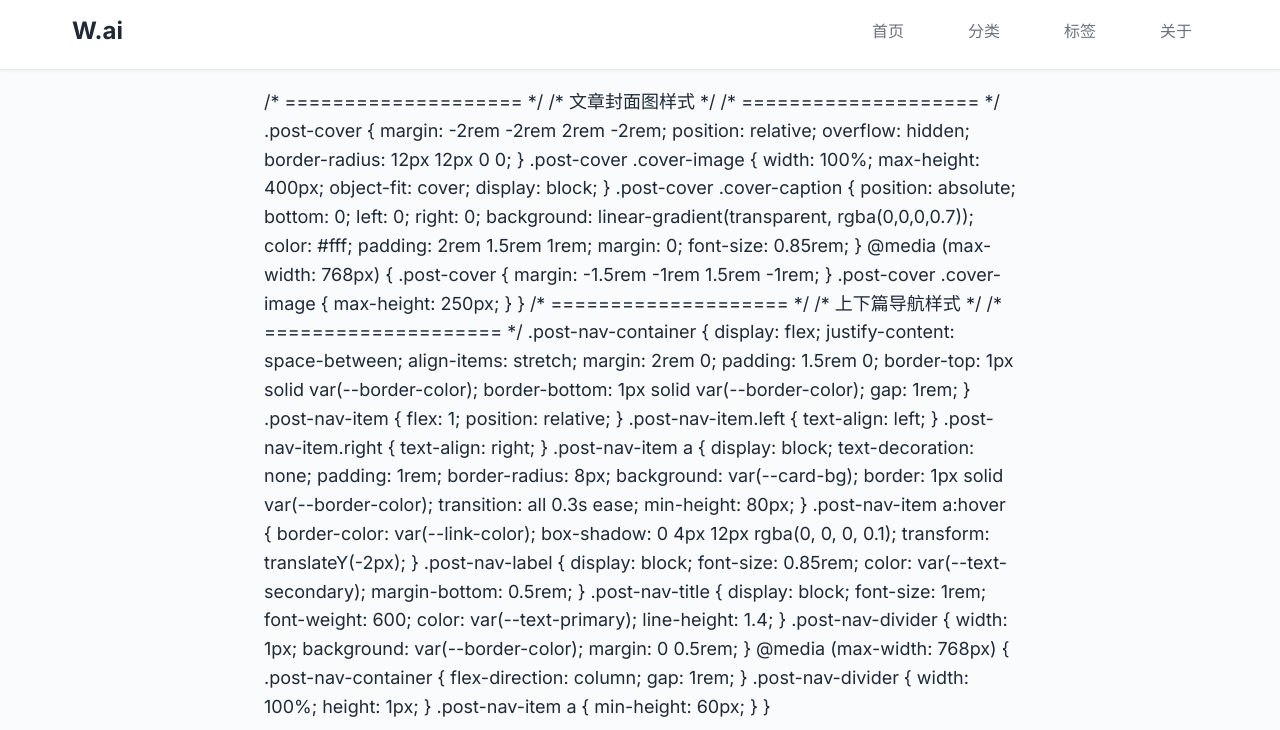
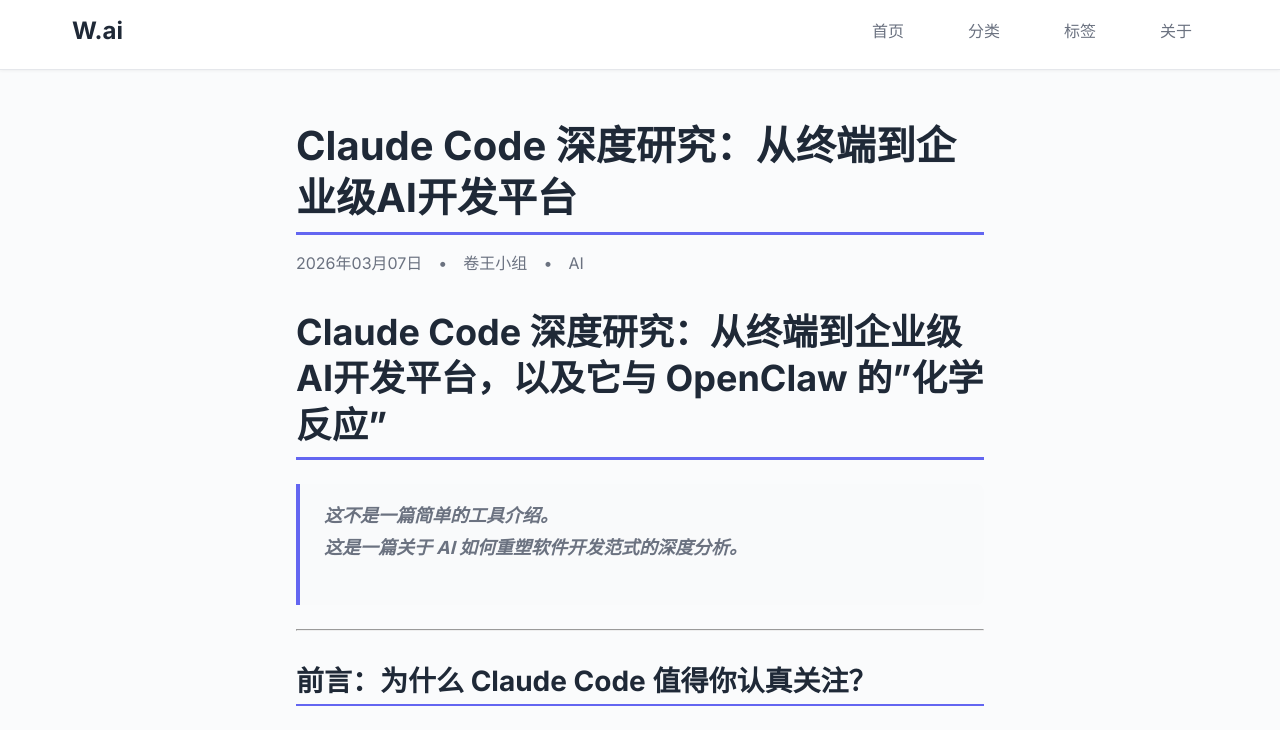
Before and after one commit to wujiaming88/wujiaming88.github.io, a Jekyll site: the page built from _posts/2026-03-07-claude-code-deep-research.md, in a window 1280 px wide and 1400 px high. Shown: the top 730 px of the window. Built offline with Jekyll 4.4.1, drawn with Linux system fonts in a browser that asks for light colours; some of the changed text lies outside the part shown; grey boxes are pictures that could not be loaded.

Commit message:
回滚：恢复到稳定版本

```diff
--- a/_includes/post_styles.html
+++ b/_includes/post_styles.html
@@ -512,122 +512,3 @@
     });
 });
 </script>
-/* ==================== */
-/* 文章封面图样式 */
-/* ==================== */
-.post-cover {
-    margin: -2rem -2rem 2rem -2rem;
-    position: relative;
-    overflow: hidden;
-    border-radius: 12px 12px 0 0;
-}
-
-.post-cover .cover-image {
-    width: 100%;
-    max-height: 400px;
-    object-fit: cover;
-    display: block;
-}
-
-.post-cover .cover-caption {
-    position: absolute;
-    bottom: 0;
-    left: 0;
-    right: 0;
-    background: linear-gradient(transparent, rgba(0,0,0,0.7));
-    color: #fff;
-    padding: 2rem 1.5rem 1rem;
-    margin: 0;
-    font-size: 0.85rem;
-}
-
-@media (max-width: 768px) {
-    .post-cover {
-        margin: -1.5rem -1rem 1.5rem -1rem;
-    }
-
-    .post-cover .cover-image {
-        max-height: 250px;
-    }
-}
-
-/* ==================== */
-/* 上下篇导航样式 */
-/* ==================== */
-.post-nav-container {
-    display: flex;
-    justify-content: space-between;
-    align-items: stretch;
-    margin: 2rem 0;
-    padding: 1.5rem 0;
-    border-top: 1px solid var(--border-color);
-    border-bottom: 1px solid var(--border-color);
-    gap: 1rem;
-}
-
-.post-nav-item {
-    flex: 1;
-    position: relative;
-}
-
-.post-nav-item.left {
-    text-align: left;
-}
-
-.post-nav-item.right {
-    text-align: right;
-}
-
-.post-nav-item a {
-    display: block;
-    text-decoration: none;
-    padding: 1rem;
-    border-radius: 8px;
-    background: var(--card-bg);
-    border: 1px solid var(--border-color);
-    transition: all 0.3s ease;
-    min-height: 80px;
-}
-
-.post-nav-item a:hover {
-    border-color: var(--link-color);
-    box-shadow: 0 4px 12px rgba(0, 0, 0, 0.1);
-    transform: translateY(-2px);
-}
-
-.post-nav-label {
-    display: block;
-    font-size: 0.85rem;
-    color: var(--text-secondary);
-    margin-bottom: 0.5rem;
-}
-
-.post-nav-title {
-    display: block;
-    font-size: 1rem;
-    font-weight: 600;
-    color: var(--text-primary);
-    line-height: 1.4;
-}
-
-.post-nav-divider {
-    width: 1px;
-    background: var(--border-color);
-    margin: 0 0.5rem;
-}
-
-@media (max-width: 768px) {
-    .post-nav-container {
-        flex-direction: column;
-        gap: 1rem;
-    }
-
-    .post-nav-divider {
-        width: 100%;
-        height: 1px;
-    }
-
-    .post-nav-item a {
-        min-height: 60px;
-    }
-}
--- a/_layouts/post.html
+++ b/_layouts/post.html
@@ -7,16 +7,6 @@
 <main class="page-content" aria-label="Content">
   <div class="wrapper">
     <article class="post h-entry" itemscope itemtype="http://schema.org/BlogPosting">
-      <!-- 文章封面图 -->
-      {% if page.cover_image %}
-      <div class="post-cover">
-        <img src="{{ page.cover_image | relative_url }}" alt="{{ page.title }}" class="cover-image">
-        {% if page.cover_caption %}
-        <p class="cover-caption">{{ page.cover_caption }}</p>
-        {% endif %}
-      </div>
-      {% endif %}
-
       <!-- 文章标题区 -->
       <div class="post-header">
         <h1 class="post-title p-name" itemprop="name headline">
@@ -59,31 +49,6 @@
         <!-- 分享按钮 -->
         {% include share_buttons.html %}
       </footer>
-
-      <!-- 上下篇导航 -->
-      <div class="post-nav-container">
-        {% if page.previous %}
-        <div class="post-nav-item left">
-          <a href="{{ page.previous.url | relative_url }}">
-            <span class="post-nav-label">👈 上一篇</span>
-            <span class="post-nav-title">{{ page.previous.title }}</span>
-          </a>
-        </div>
-        {% endif %}
-
-        {% if page.previous and page.next %}
-        <div class="post-nav-divider"></div>
-        {% endif %}
-
-        {% if page.next %}
-        <div class="post-nav-item right">
-          <a href="{{ page.next.url | relative_url }}">
-            <span class="post-nav-label">下一篇 👉</span>
-            <span class="post-nav-title">{{ page.next.title }}</span>
-          </a>
-        </div>
-        {% endif %}
-      </div>
 
       <!-- 相似文章推荐 -->
       {% if page.categories or page.tags %}
@@ -157,9 +122,7 @@
         <div class="related-posts-grid">
           {% for post in sorted_posts limit: 4 %}
           <a href="{{ post.url | relative_url }}" class="related-post-card">
-            {% if post.cover_image %}
-            <div class="related-post-image" style="background-image: url('{{ post.cover_image | relative_url }}')"></div>
-            {% elsif post.header.overlay_image %}
+            {% if post.header.overlay_image %}
             <div class="related-post-image" style="background-image: url('{{ post.header.overlay_image }}')"></div>
             {% else %}
             <div class="related-post-image related-post-image-placeholder"></div>
--- a/_posts/2026-03-07-claude-code-deep-research.md
+++ b/_posts/2026-03-07-claude-code-deep-research.md
@@ -4,8 +4,6 @@
 date: 2026-03-07 18:00:00 +0000
 categories: AI 编程
 author: 卷王小组
-cover_image: https://images.unsplash.com/photo-1555066931-4365d14bab8c?w=1200&h=600&fit=crop
-cover_caption: "Photo by @ascott / Unsplash - AI 编程工具正在重塑软件开发范式"
 ---
 
 # Claude Code 深度研究：从终端到企业级AI开发平台，以及它与 OpenClaw 的"化学反应"
```
